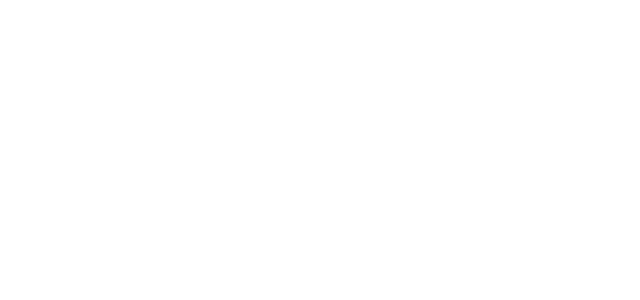
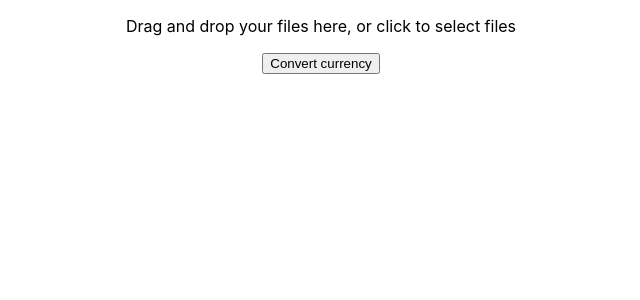
Before and after one commit to Dimitri-Avtenyev/GrantThornton-server, a React (Create React App) app in the folder client/: page / in a window 1280 px wide. Shown: the top 300 px of the page, without its empty margins (319-959 px from the left). Built offline with nearby package versions, Linux system fonts and the light colour scheme.

Commit message:
finish basic dropzone functionality

```diff
--- a/client/src/Components/UploadArea/UploadArea.tsx
+++ b/client/src/Components/UploadArea/UploadArea.tsx
@@ -1,13 +1,95 @@
-import React from 'react';
-import {useDropzone} from 'react-dropzone';
+import React, {useState, useCallback} from 'react'
+import {FileRejection, useDropzone} from 'react-dropzone'
+
+
 
 const UploadArea = () => {
+    const [files, setFiles] = useState<File[]>([]);
+    const [rejected, setRejected] = useState<FileRejection[]>([]);
+
+    const onDrop = useCallback((acceptedFiles : File[], rejectedFiles : FileRejection[]) => {
+        if(acceptedFiles.length) {
+            setFiles(previousFiles => [
+                ...previousFiles,
+                ...acceptedFiles
+            ])
+        }
+
+        if(rejectedFiles.length) {
+            setRejected(previousFiles => [...previousFiles, ...rejectedFiles])
+        }
+    }, [])
+    const {getRootProps, getInputProps, isDragActive} = useDropzone({onDrop, accept: {
+        "application/vnd.openxmlformats-officedocument.spreadsheetml.sheet": [".xlsx"]
+    }})
+
+    const removeFile = (name : string) => {
+        setFiles(files => files.filter(file => file.name !== name));
+    }
+
+    const removeRejected = (name : string) => {
+        setRejected(files => files.filter(({file}) => file.name !== name));
+    }
+
+    const handleSubmit = async (e: { preventDefault: () => void; }) => {
+        e.preventDefault();
+
+        if(!files.length) return;
+
+        const formData = new FormData();
+        files.forEach(file => formData.append("file", file));
+
+        const URL = ""; //Moet process.env.URL worden
+        const data = await fetch(URL, {
+            method: "POST",
+            body: formData
+        }).then(res => res.json());
+
+        console.log(data);
+    }
+
     return (
         <div>
+            <form onSubmit={handleSubmit}>
+                <div {...getRootProps()}>
+                <input {...getInputProps()} />
+                {
+                    isDragActive ?
+                    <p>Drop the files here ...</p> :
+                    <p>Drag and drop your files here, or click to select files</p>
+                }
+                </div>
+            </form>
 
+            <button>Convert currency</button>
+
+            <ul>
+                {files.map(file => (
+                    <div>
+                        <li key={file.name}>
+                            {file.name}
+                        </li>
+                        <button onClick={() => removeFile(file.name)}></button>
+                    </div>
+                ))}
+            </ul>
+
+            <ul>
+                {rejected.map(({file, errors}) => (
+                    <div>
+                        <li key={file.name}>{file.name}</li>
+                        <ul>
+                            {errors.map(error => (
+                                <p key={error.code}>File must be Excel File</p>
+                            ))}
+                        </ul>
+                        <button onClick={() => removeRejected(file.name)}></button>
+                    </div>
+
+                ))}
+            </ul>
         </div>
     )
 }
 
-
-export default UploadArea;
+export default UploadArea
```
